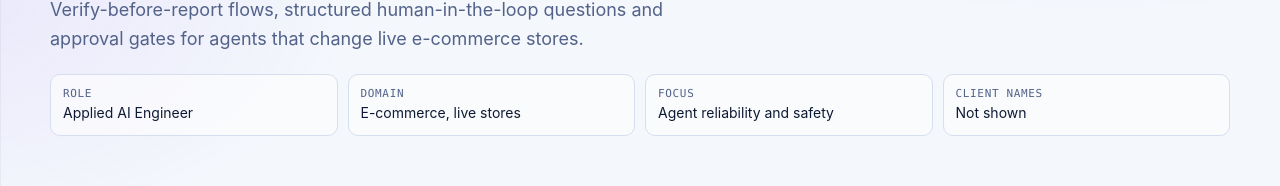
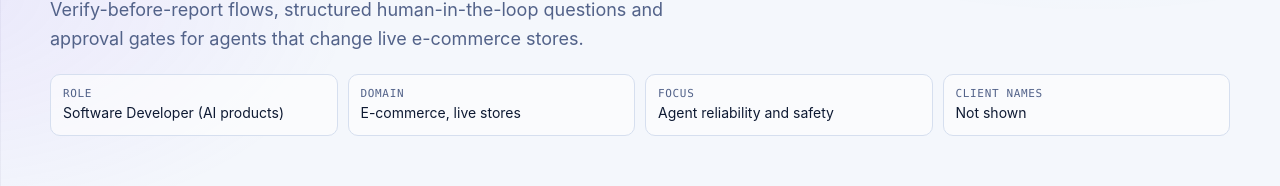
Before and after one commit to Gibrail404/Portfolio_2.0, a plain HTML site: page case-studies/safe-agents.html in a window 1280 px wide. Shown: the part 246-432 px from the top of the page. Drawn offline with Linux system fonts and the light colour scheme.

Commit message:
Case study role matches the employer title (Software Developer)
Co-Authored-By: Claude Sonnet 5.5 <noreply@anthropic.com>

```diff
--- a/case-studies/safe-agents.html
+++ b/case-studies/safe-agents.html
@@ -34,7 +34,7 @@
 <div class="status-row"><span class="chip info">kind: case_study</span><span class="chip ok">status: ok</span></div>
 <h1>Making AI agents safe to run on live stores</h1>
 <p class="lead">Verify-before-report flows, structured human-in-the-loop questions and approval gates for agents that change live e-commerce stores.</p>
-<div class="meta"><div><small>Role</small>Applied AI Engineer</div><div><small>Domain</small>E-commerce, live stores</div><div><small>Focus</small>Agent reliability and safety</div><div><small>Client names</small>Not shown</div></div>
+<div class="meta"><div><small>Role</small>Software Developer (AI products)</div><div><small>Domain</small>E-commerce, live stores</div><div><small>Focus</small>Agent reliability and safety</div><div><small>Client names</small>Not shown</div></div>
 </div></section>
 
 <div class="wrap"><article class="cs">
```
